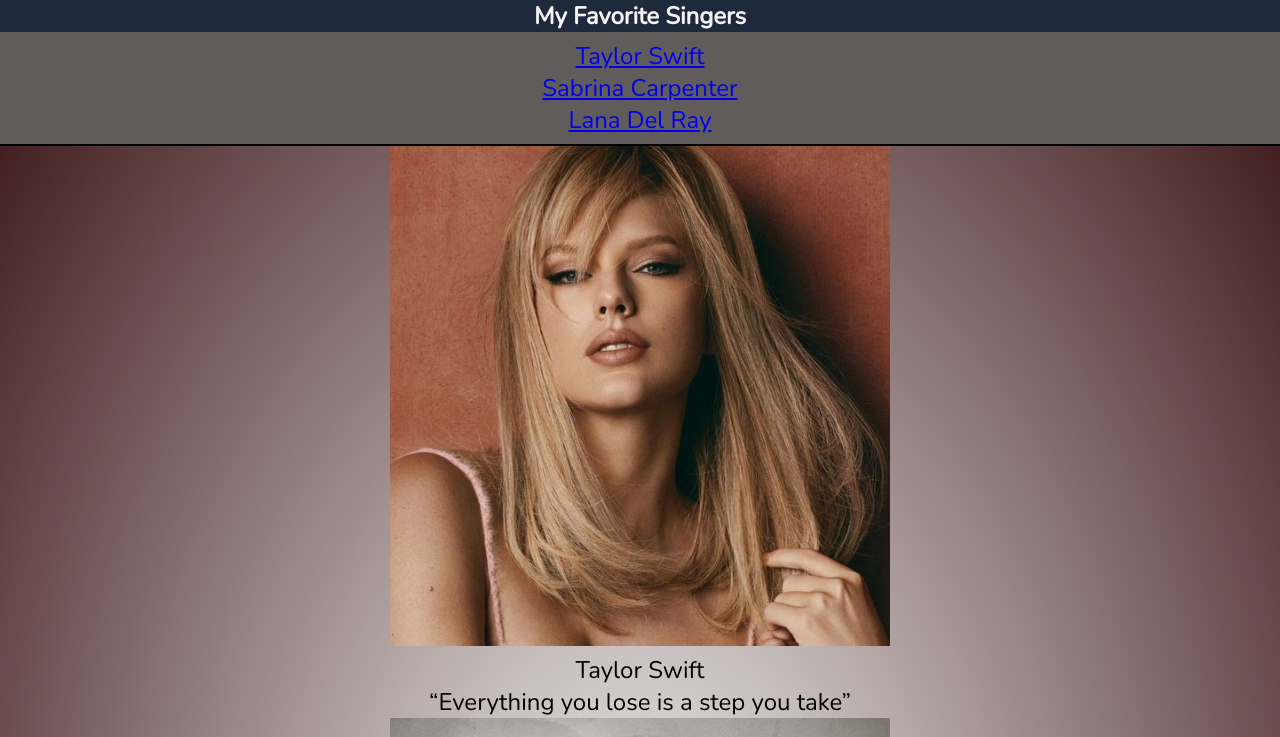
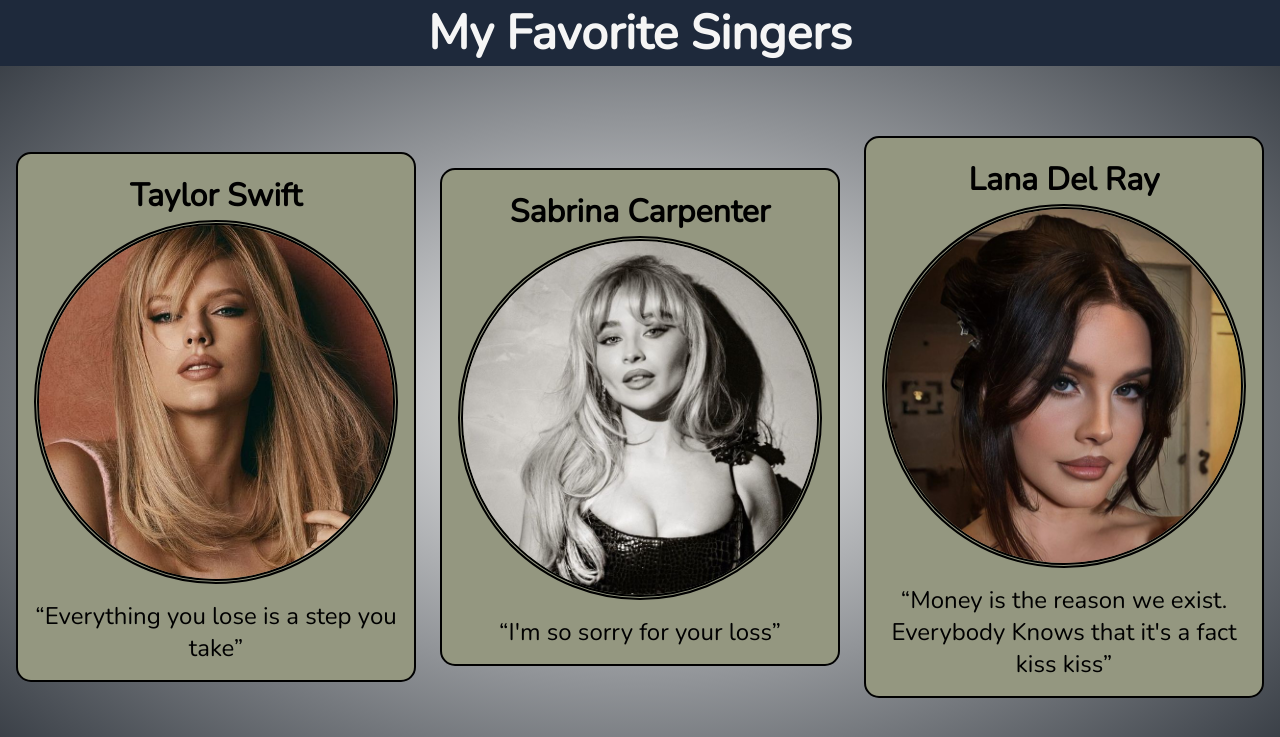
Before and after one commit to Aishi-Jain/Profile-Cards, a plain HTML site: page index.html in a window 1280 px wide. Shown: the top 737 px of the page. Drawn offline with nearby package versions, Linux system fonts and the light colour scheme.

Commit message:
designing the profile cards and making them responsive

```diff
--- a/index.html
+++ b/index.html
@@ -10,30 +10,30 @@
     <header>
         <h1>My Favorite Singers</h1>
         <nav>
-            <a href="#profile1">Taylor Swift</a>
-            <a href="#profile2">Sabrina Carpenter</a>
-            <a href="#profile3">Lana Del Ray</a>
+            <a href="#profile1">Taylor</a>
+            <a href="#profile2">Sabrina</a>
+            <a href="#profile3">Lana</a>
         </nav>
     </header>
     <main>
         <article id="profile1" class="card">
             <figure>
                 <img src="images/taylor profile.jpg" alt="Taylor Swift" width="500" height="500">
-                <figcaption>Taylor Swift</figcaption>
+                <figcaption><span class="nowrap">Taylor Swift</span></figcaption>
             </figure>
             <p><q>Everything you lose is a step you take</q></p>
         </article>
         <article id="profile2" class="card">
             <figure>
                 <img src="images/sabrina profile.jpg" alt="Sabrina Carpenter" width="500" height="500">
-                <figcaption>Sabrina Carpenter</figcaption>
+                <figcaption><span class="nowrap"> Sabrina Carpenter </span></figcaption>
             </figure>
             <p><q>I'm so sorry for your loss</q></p>
         </article>
         <article id="profile3" class="card">
             <figure>
                 <img src="images/lana del profile.jpg" alt="Lana Del Ray" width="500" height="500">
-                <figcaption>Lana Del Ray</figcaption>
+                <figcaption><span class="nowrap">Lana Del Ray</span> </figcaption>
             </figure>
             <p><q>Money is the reason we exist. Everybody Knows that it's a fact kiss kiss</q></p>
         </article>
--- a/styles.css
+++ b/styles.css
@@ -7,7 +7,24 @@
   box-sizing: border-box;
 }
 
+img {
+    display: block;
+    max-width: 100%;
+    height: auto;
+}
+
+/* || UTILITY CLASSES */
+
+.nowrap {
+    white-space: nowrap;
+}
+
 /* || GENERAL STYLES */
+
+html {
+    scroll-behavior: smooth;
+}
+
 body {
     font: 1.5rem "Nunito", sans-serif;
     color: black;
@@ -18,17 +35,11 @@ body {
     flex-direction: column;
 }
 
-header, nav, main, footer {
-    display: grid;
-    place-content: center;
-    grid-template-columns: 100%;
-    text-align: center;
-}
-
 header, footer {
     position: sticky;
     background-color: #1E293B;
     color: whitesmoke;
+    text-align: center;
 }
 
 header {
@@ -40,55 +51,140 @@ nav {
     color: black;
     padding: 0.5rem;
     border-bottom: 2px solid black;
+    font-weight: bolder;
+    display: flex;
+    justify-content: space-evenly;
 }
+
+nav a, nav a:visited {
+    color: black;
+}
+
+nav a:hover, nav a:focus {
+    color: hsla(45, 49%, 17%, 0.726);
+}
+
 main {
     flex-grow: 1;
+    display: flex;
+    flex-direction: column;
+    align-items: center;
+    gap: 1.5rem;
+    padding: 1rem;
 }
 
 footer {
     bottom: 0;
 }
 
+/* || PROFILE CARD */
+
+.card {
+    scroll-margin-top: 6rem;
+    width: min(100%, 350px);
+    background-color: #949780;
+    border: 2px solid black;
+    border-radius: 15px;
+    padding: 1rem;
+    display: flex;
+    flex-direction: column;
+    align-items: center;
+}
+
+.card figure {
+    display: flex;
+    flex-flow: column nowrap;
+}
+
+.card img {
+    border: 5px double black;
+    border-radius: 50%;
+}
+
+.card figcaption {
+    font-weight: bolder;
+    font-size: 2rem;
+    margin: 1rem;
+    text-align: center;
+}
+
+.card p {
+    text-align: center;
+}
+
 /* ||SMALL */
 @media screen and (min-width: 576px) {
-    body {
-        background-color: rgb(5, 44, 5);
-        background-image: radial-gradient(whitesmoke, rgb(5, 44, 5));
+    main {
+        justify-content: center;
+        flex-flow: row wrap;
+        padding: 1rem;
+    }
+
+    .card {
+        width: (100%, 400px);
     }
 }
 
 /* ||MEDIUM */
 @media screen and (min-width: 768px) {
-    body {
-        background-color: rgb(44, 38, 5);
-        background-image: radial-gradient(whitesmoke, rgb(44, 38, 5));
+    nav {
+        display: none;
+    }
+
+    .card {
+        width: min(100%, 325px);
+    }
+
+    .card figure {
+        flex-flow: column-reverse;
+    }
+
+    .card figcaption {
+        margin: 0.1em 0;
+    }
+
+    .card p {
+        margin-top: 1rem;
     }
 }
 
 /* ||LARGE */
 @media screen and (min-width: 992px) {
-    body {
-        background-color: rgb(31, 6, 39);
-        background-image: radial-gradient(whitesmoke, rgb(31, 6, 39));
+    .card {
+        width: min(100%, 400px);
     }
 }
 
 /* ||XL */
 @media screen and (min-width: 1200px) {
-    body {
-        background-color: rgb(53, 4, 15);
-        background-image: radial-gradient(whitesmoke, rgb(53, 14, 15));
+    .card {
+        width: min(calc(33% - 1rem, 500px))
     }
 }
 
 /* ||MOBILE DEVICE LANDSCAPE */
 @media screen and (max-height: 425px) and (min-aspect-ratio: 7/4) {
-    body {
-        background-color: rgb(4, 50, 53);
-        background-image: radial-gradient(whitesmoke, rgb(4, 50, 53));
+    h1 {
+        font-size: 1.5rem;
+      }
+
+      nav {
+        display: none;
+      }
+
+      main {
+        flex-flow: row nowrap;
+        justify-content: space-evenly;
+        align-items: stretch;
+      }
+
+      .card {
+        /* Remove calc() - min() supports math! */
+        width: min(33% - 0.25rem, 200px);
+      }
+
+      .card figcaption,
+      .card p {
+        font-size: 1.25rem;
+      }
     }
-}
-
-h1, h2 {
-    font-size: 1.5rem;
-}
```
